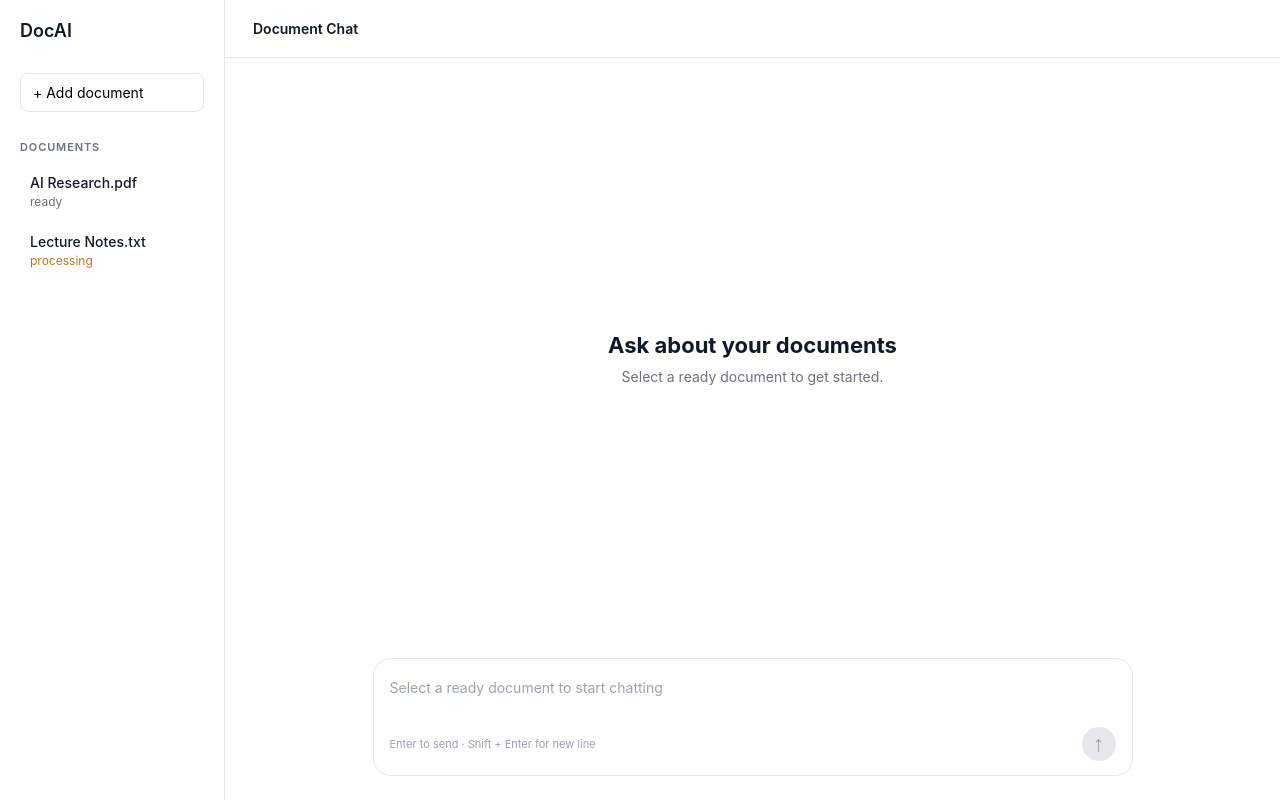
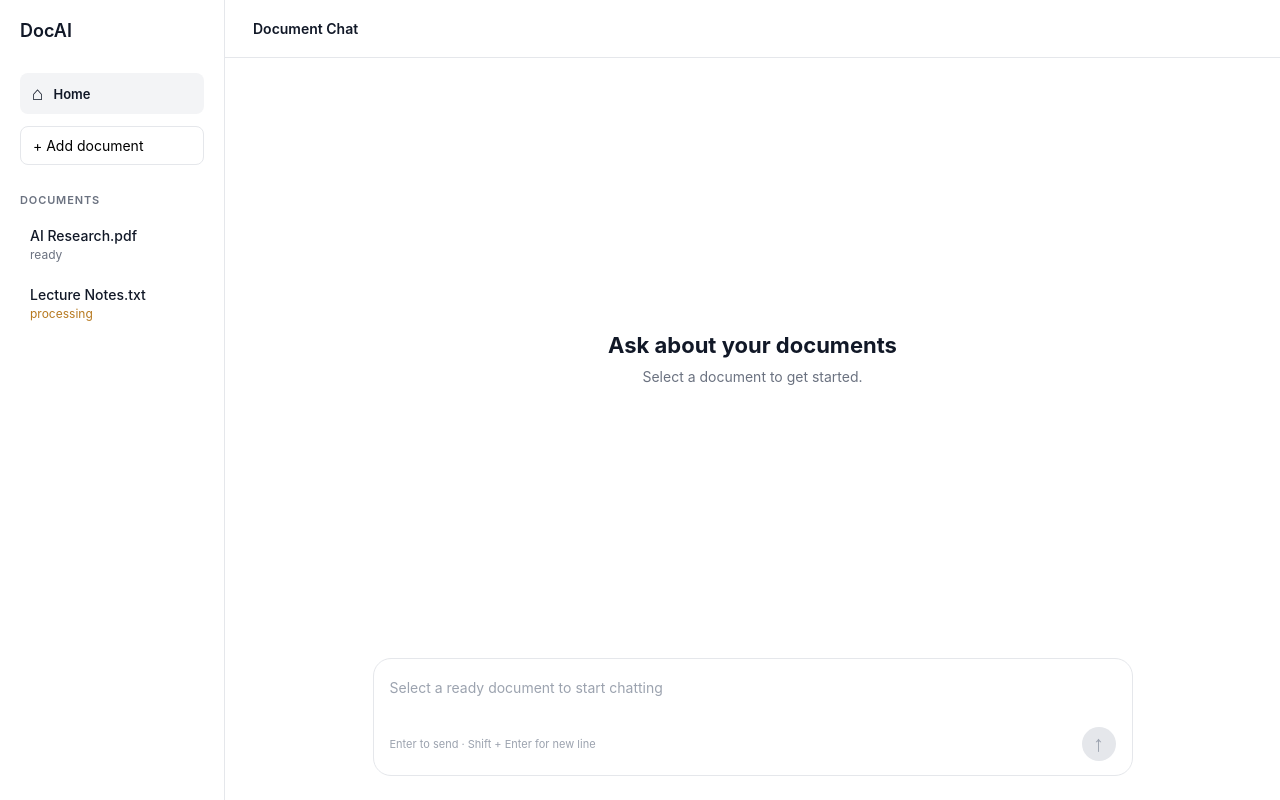
Before and after one commit to AyseeD/DocAI, a React (Vite) app in the folder front-end/: page / in a window 1280 px wide. Built offline with nearby package versions, Linux system fonts and the light colour scheme.

Commit message:
feat: Add home navigation and document-aware empty states

```diff
--- a/front-end/src/App.tsx
+++ b/front-end/src/App.tsx
@@ -59,6 +59,14 @@ function App() {
   const currentMessages = selectedDocumentId
     ? messagesByDocument[selectedDocumentId] ?? []
     : []
+
+  const handleGoHome = () => {
+    // Yalnızca aktif belge seçimini kaldırıyoruz.
+    // Belgeler ve sohbet geçmişi korunuyor.
+    setSelectedDocumentId(null)
+    setFeedback(null)
+  }
+
 
   const handleFileSelect = (file: File) => {
     if (isUploading) return
@@ -175,6 +183,7 @@ function App() {
         documents={documents}
         selectedDocumentId={selectedDocumentId}
         onSelectDocument={setSelectedDocumentId}
+        onGoHome={handleGoHome}
         onFileSelect={handleFileSelect}
         isLoading={false}
         isUploading={isUploading}
@@ -212,24 +221,8 @@ function App() {
 
         <ChatWindow
           messages={currentMessages}
-          documentName={
-            selectedDocument?.status === 'ready'
-              ? selectedDocument.name
-              : null
-          }
+          document={selectedDocument ?? null}
         />
-
-        {selectedDocument?.status === 'queued' && (
-          <p className="chat-status-notice">
-            Processing document...
-          </p>
-        )}
-
-        {selectedDocument?.status === 'failed' && (
-          <p className="chat-status-notice">
-            {selectedDocument.error ?? 'Document processing failed.'}
-          </p>
-        )}
 
         <ChatInput
           onSendMessage={handleSendMessage}
--- a/front-end/src/components/Chat/ChatWindow.tsx
+++ b/front-end/src/components/Chat/ChatWindow.tsx
@@ -2,17 +2,15 @@
 import { useEffect, useRef } from 'react'
 import ChatMessage from './ChatMessage'
 import type { ChatMessage as ChatMessageType } from '../../types/chat'
+import type { DocumentSummary } from '../../types/document'
 import './ChatWindow.css'
 
 type ChatWindowProps = {
   messages: ChatMessageType[]
-  documentName: string | null
+  document: DocumentSummary | null
 }
 
-function ChatWindow({
-  messages,
-  documentName,
-}: ChatWindowProps) {
+function ChatWindow({ messages, document }: ChatWindowProps) {
   const bottomRef = useRef<HTMLDivElement>(null)
 
   // Yeni mesaj geldiğinde sohbetin sonuna kaydırıyoruz.
@@ -22,20 +20,46 @@ function ChatWindow({
     }
   }, [messages])
 
+  // Seçili belgeye göre empty state içeriğini belirliyoruz.
+  const getEmptyState = () => {
+    if (!document) {
+      return {
+        title: 'Ask about your documents',
+        description: 'Select a document to get started.',
+      }
+    }
+
+    switch (document.status) {
+      case 'queued':
+        return {
+          title: 'Preparing your document',
+          description: `${document.name} is being processed. Please wait.`,
+        }
+
+      case 'ready':
+        return {
+          title: `Chat with ${document.name}`,
+          description: 'Ask a question to start the conversation.',
+        }
+
+      case 'failed':
+        return {
+          title: 'Document processing failed',
+          description:
+            document.error ??
+            "This document couldn't be processed.",
+        }
+    }
+  }
+
+  const emptyState = getEmptyState()
+
   return (
     <section className="chat-window">
       {messages.length === 0 ? (
         <div className="chat-window-empty">
-          <h2>
-            {documentName
-              ? `Chat with ${documentName}`
-              : 'Ask about your documents'}
-          </h2>
-          <p>
-            {documentName
-              ? 'Ask a question to start the conversation.'
-              : 'Select a ready document to get started.'}
-          </p>
+          <h2>{emptyState.title}</h2>
+          <p>{emptyState.description}</p>
         </div>
       ) : (
         <div className="chat-messages">
--- a/front-end/src/components/Sidebar/Sidebar.css
+++ b/front-end/src/components/Sidebar/Sidebar.css
@@ -113,3 +113,38 @@
 .document-status.queued {
   color: #b7791f;
 }
+
+
+/* Home navigasyon butonu */
+.sidebar-home-button {
+  display: flex;
+  align-items: center;
+  gap: 10px;
+  width: 100%;
+  padding: 11px 12px;
+  margin-bottom: 12px;
+  border: none;
+  border-radius: 8px;
+  background: transparent;
+  color: #374151;
+  font: inherit;
+  font-size: 13px;
+  text-align: left;
+  cursor: pointer;
+  transition: background-color 0.2s ease;
+}
+
+.sidebar-home-button:hover {
+  background: #f3f4f6;
+}
+
+.sidebar-home-button.active {
+  background: #f3f4f6;
+  color: #111827;
+  font-weight: 600;
+}
+
+.sidebar-home-button span:first-child {
+  font-size: 19px;
+  line-height: 1;
+}
--- a/front-end/src/components/Sidebar/Sidebar.tsx
+++ b/front-end/src/components/Sidebar/Sidebar.tsx
@@ -7,6 +7,7 @@ type SidebarProps = {
   documents: DocumentSummary[]
   selectedDocumentId: string | null
   onSelectDocument: (documentId: string) => void
+  onGoHome: () => void
   onFileSelect: (file: File) => void
   isLoading: boolean
   isUploading: boolean
@@ -16,6 +17,7 @@ function Sidebar({
   documents,
   selectedDocumentId,
   onSelectDocument,
+  onGoHome,
   onFileSelect,
   isLoading,
   isUploading,
@@ -25,6 +27,21 @@ function Sidebar({
   return (
     <aside className="sidebar">
       <div className="sidebar-logo">DocAI</div>
+
+      {/* Home: Belge seçimini kaldırır, verileri silmez. */}
+      <button
+        type="button"
+        className={`sidebar-home-button ${
+          selectedDocumentId === null ? 'active' : ''
+        }`}
+        onClick={onGoHome}
+        aria-current={
+          selectedDocumentId === null ? 'page' : undefined
+        }
+      >
+        <span aria-hidden="true">⌂</span>
+        <span>Home</span>
+      </button>
 
       <button
         type="button"
@@ -48,7 +65,6 @@ function Sidebar({
             onFileSelect(file)
           }
 
-          // Aynı dosyanın tekrar seçilebilmesini sağlar.
           event.target.value = ''
         }}
       />
```
